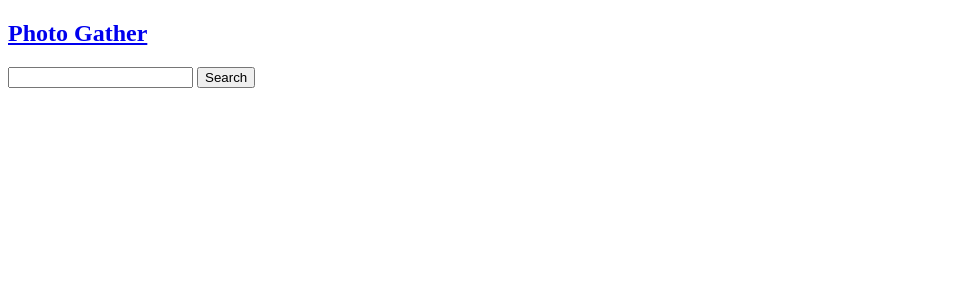
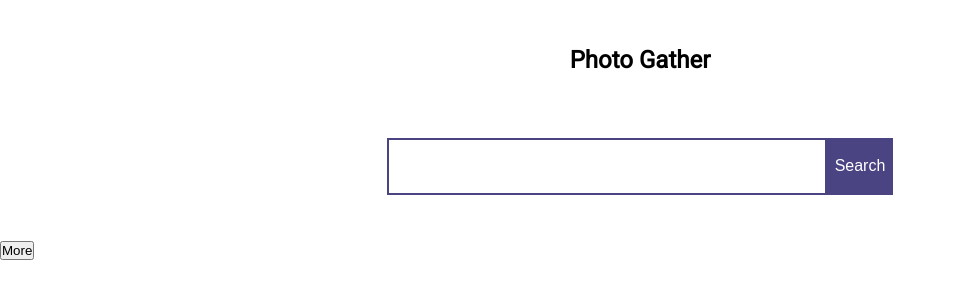
Before and after one commit to eprenger/photo_gather, a plain HTML site: page index.html in a window 1280 px wide. Shown: the whole page, without its empty margins (0-956 px from the left). Drawn offline with Linux system fonts and the light colour scheme.

Commit message:
basic styling

```diff
--- a/index.html
+++ b/index.html
@@ -5,6 +5,12 @@
     <meta http-equiv="X-UA-Compatible" content="IE=edge" />
     <meta name="viewport" content="width=device-width, initial-scale=1.0" />
     <link rel="stylesheet" href="./style.css" />
+    <link rel="preconnect" href="https://fonts.googleapis.com" />
+    <link rel="preconnect" href="https://fonts.gstatic.com" crossorigin />
+    <link
+      href="https://fonts.googleapis.com/css2?family=Roboto&display=swap"
+      rel="stylesheet"
+    />
     <title>Photo Gather</title>
   </head>
   <body>
@@ -16,6 +22,12 @@
       </form>
     </header>
 
+    <main>
+      <div class="gallery"></div>
+    </main>
+    <div class="nav-btn">
+      <button class="more">More</button>
+    </div>
     <script src="./app.js"></script>
   </body>
 </html>
--- a/style.css
+++ b/style.css
@@ -0,0 +1,48 @@
+* {
+  margin: 0;
+  padding: 0;
+  box-sizing: border-box;
+}
+
+body {
+  font-family: "Roboto", sans-serif;
+}
+
+header {
+  display: flex;
+  flex-direction: column;
+  min-height: 30vh;
+  justify-content: center;
+  align-items: center;
+}
+
+header h2 {
+  padding: 2rem;
+}
+
+#logo {
+  text-decoration: none;
+  color: black;
+}
+
+.search-form {
+  display: flex;
+  padding: 2rem;
+}
+
+.search-form input {
+  font-size: 2rem;
+  padding: 0.5rem;
+  width: 100%;
+  border: none;
+  border: 2px solid rgb(74, 68, 131);
+}
+
+.search-form button {
+  border: none;
+  padding: 0.5rem;
+  font-size: 1rem;
+  background: rgb(74, 68, 131);
+  color: white;
+  cursor: pointer;
+}
```
